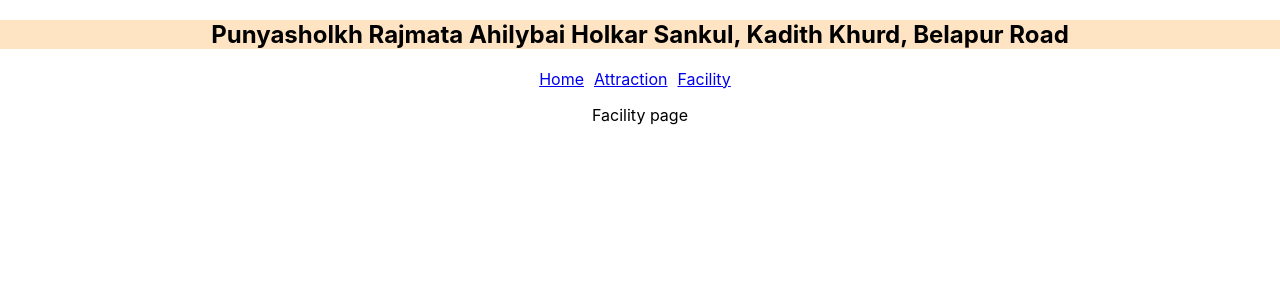
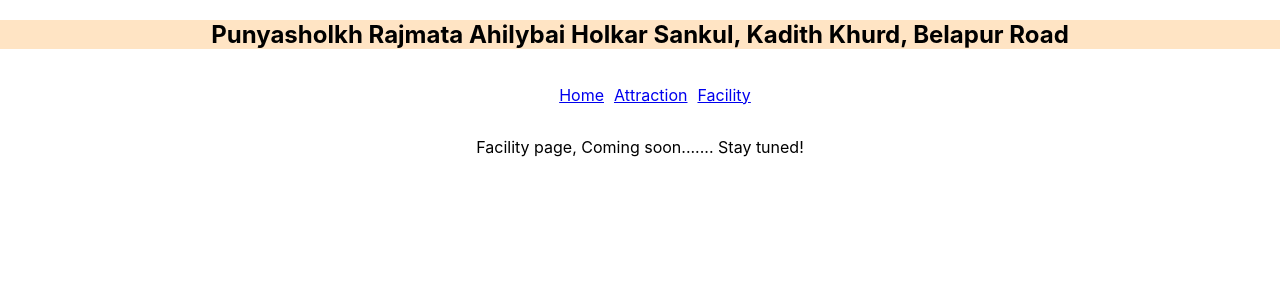
Before and after one commit to shivtcs1983/complex-management-system, a React (Create React App) app: page /complex-management-system/facility in a window 1280 px wide. Shown: the top 300 px of the page. Built offline with nearby package versions, Linux system fonts and the light colour scheme.

Commit message:
cms-route

```diff
--- a/package.json
+++ b/package.json
@@ -43,5 +43,8 @@
   },
   "devDependencies": {
     "gh-pages": "^6.1.1"
+  },
+  "rules":{
+"no-console":"off"
   }
 }
--- a/src/App.js
+++ b/src/App.js
@@ -1,7 +1,7 @@
 import logo from './logo.svg';
 import './App.css';
 import FirstAPP from './myapp';
-import ComplexRoute from './ComplexRoute'
+import CMSRoute from './CMSRoute'
 
 function App() {
   return (
@@ -20,7 +20,7 @@ function App() {
           Learn React
         </a>
       </header> */}
-      <ComplexRoute/>
+      <CMSRoute/>
       {/* <FirstAPP/> */}
     </div>
   );
--- /dev/null
+++ b/src/CMSRoute.scss
@@ -0,0 +1,17 @@
+.complex-main-route-section {
+    .tab-list {
+        overflow: hidden;
+        .cms-meganav-section{
+            display: inline-flex;
+            list-style-type: none;
+            .meganav-sublist{
+                margin-right: 10px;
+            }
+        }
+    }
+
+    // .link-button {
+    //     display: inline-block;
+    //     margin-right: 10px;
+    // }
+}
--- /dev/null
+++ b/src/CMSRoute.tsx
@@ -0,0 +1,48 @@
+import React, { Component } from "react";
+import ComplexHeader from './components/ComplexHeader';
+import { Routes, Route } from 'react-router-dom';
+import HomePage from './home/home-page';
+import AttractionPage from './attraction/attraction-page';
+import FacilityPage from './facility/facility-page';
+import './CMSRoute.scss';
+
+
+const CMSRoute = () => {
+const Mega_Menu =[
+    {id:1, name:'Home', url:'/complex-management-system/home'},
+    {id:2, name:'Attraction', url:'/complex-management-system/attraction'},
+    {id:3, name:'Facility', url:'/complex-management-system/facility'}
+]
+
+    return (
+
+        <div>
+            <ComplexHeader />
+            <div className='complex-main-route-section'>
+                <nav className='tab-list'>
+                    <ul className="cms-meganav-section">
+                       {
+                        Mega_Menu.map((link)=>(
+                            <li key={link.id} className="meganav-sublist">
+                                <a href={link.url}>{link.name}</a>
+                            </li>
+                        ))}
+
+                    </ul>
+                    {/* <div className='link-button'><a href='/complex-management-system/home'>Home</a></div>
+                    <div className='link-button'><a href='/complex-management-system/attraction'>Attraction</a></div>
+                    <div className='link-button'> <a href='/complex-management-system/facility'>Facility</a></div> */}
+                </nav>
+            </div>
+
+            <Routes>
+                <Route path="/complex-management-system/home" element={<HomePage />} />
+                <Route path="/complex-management-system/attraction" element={<AttractionPage />} />
+                <Route path="/complex-management-system/facility" element={<FacilityPage />} />
+            </Routes>
+
+        </div>
+    )
+}
+
+export default CMSRoute;
--- a/src/ComplexRoute.scss
+++ /dev/null
@@ -1,10 +0,0 @@
-.complex-main-route-section {
-    .tab-list {
-        overflow: hidden;
-    }
-
-    .link-button {
-        display: inline-block;
-        margin-right: 10px;
-    }
-}
--- a/src/ComplexRoute.tsx
+++ /dev/null
@@ -1,30 +0,0 @@
-import ComplexHeader from './components/ComplexHeader';
-import { Routes, Route } from 'react-router-dom';
-import HomePage from './home/home-page';
-import AttractionPage from './attraction/attraction-page';
-import FacilityPage from './facility/facility-page';
-import './ComplexRoute.scss'
-const ComplexRoute = () => {
-
-
-    return (
-
-        <div>
-            <ComplexHeader />
-            <div className='complex-main-route-section'>
-                <nav className='tab-list'>
-                    <div className='link-button'><a href='/complex-management-system/home'>Home</a></div>
-                    <div className='link-button'><a href='/complex-management-system/attraction'>Attraction</a></div>
-                    <div className='link-button'> <a href='/complex-management-system/facility'>Facility</a></div>
-                </nav>
-            </div>
-            <Routes>
-                <Route path="/complex-management-system/home" element={<HomePage />} />
-                <Route path="/complex-management-system/attraction" element={<AttractionPage />} />
-                <Route path="/complex-management-system/facility" element={<FacilityPage />} />
-            </Routes>
-        </div>
-    )
-}
-
-export default ComplexRoute;
--- a/src/facility/facility-page.tsx
+++ b/src/facility/facility-page.tsx
@@ -1,7 +1,7 @@
 const FacilityPage = () => {
 
     return (<div>
-        <p>Facility page</p>
+        <p>Facility page, Coming soon....... Stay tuned!</p>
     </div>)
 }
 
--- a/src/home/home-page.tsx
+++ b/src/home/home-page.tsx
@@ -1,7 +1,7 @@
 const HomePage =()=>{
 
     return(<div>
- <p>Home page</p>
+ <p>Home page, Stay tuned....</p>
 
     </div>)
 }
```
